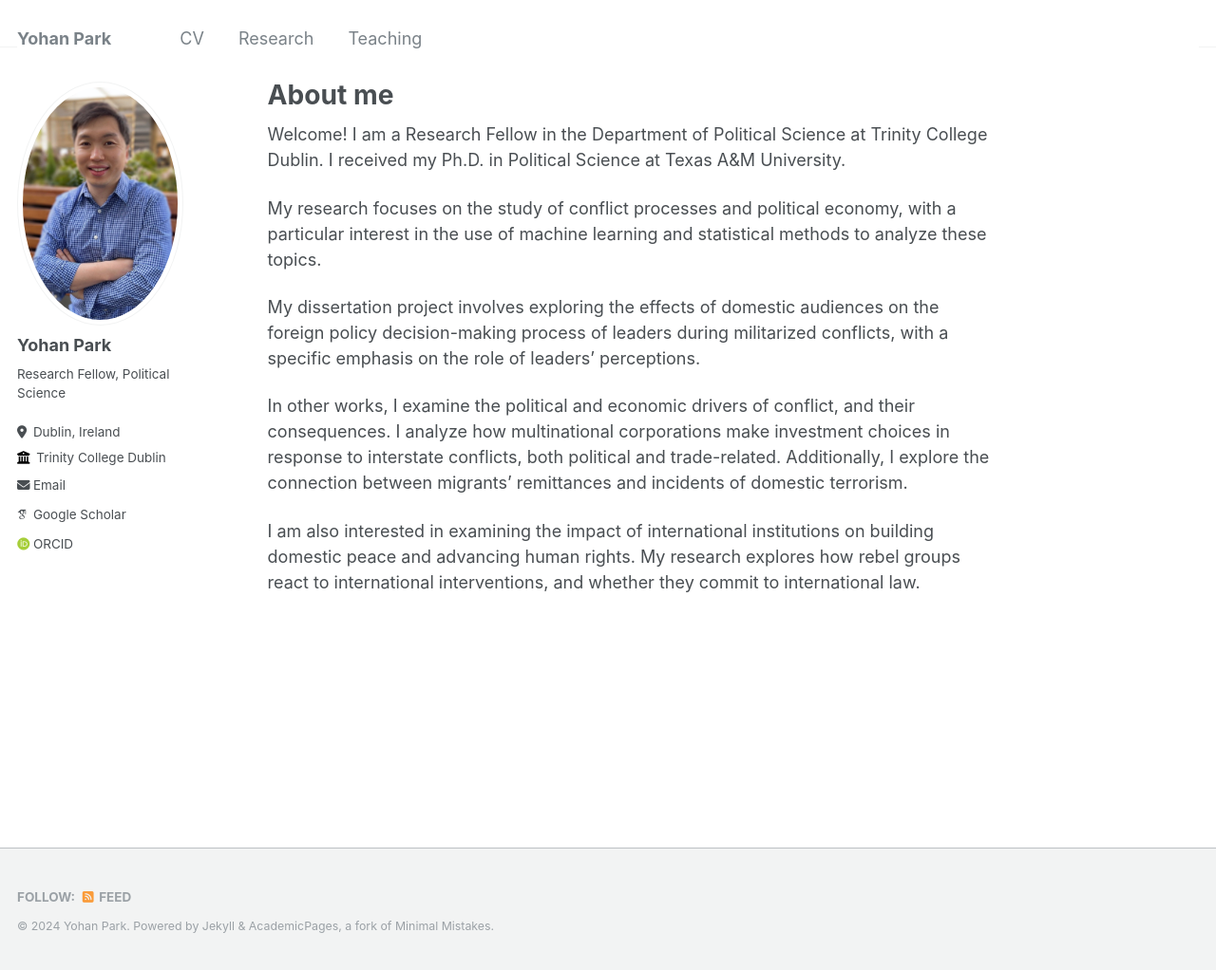
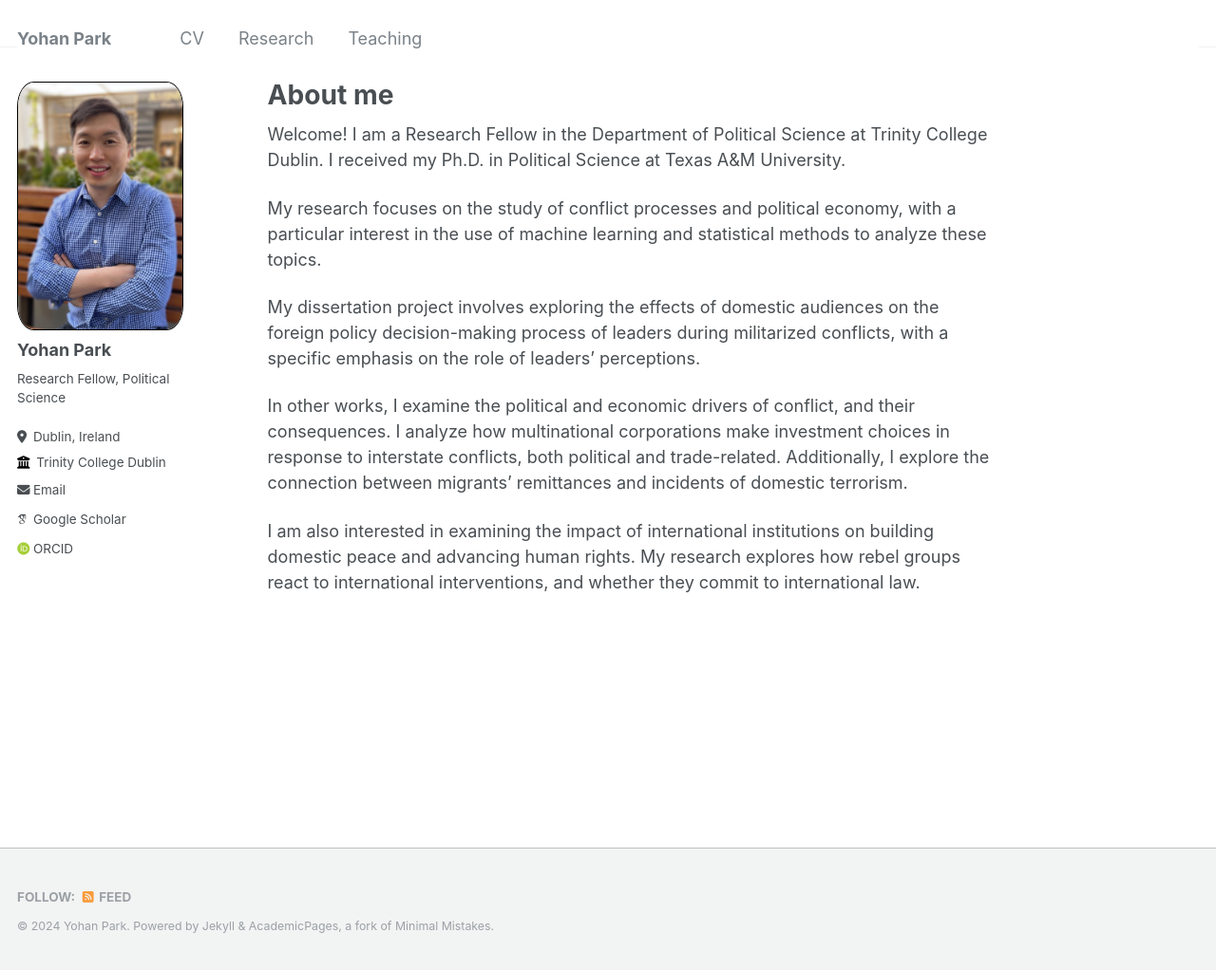
Before and after one commit to yohanpark23/yohanpark23.github.io, a Jekyll site: the page built from _pages/about.md, in a window 1280 px wide and 1022 px high. Shown: the whole window at 95% size. Built offline with Jekyll 4.4.1, drawn with Linux system fonts in a browser that asks for light colours; some web fonts are replaced.

Commit message:
Update _sidebar.scss

```diff
--- a/_sass/_sidebar.scss
+++ b/_sass/_sidebar.scss
@@ -13,10 +13,6 @@
   @include clearfix();
   margin-bottom: 1em;
 
-  @media screen and (min-width: 1024px) {
-    position: fixed;
-    padding-top: $masthead-height;
-  }
 
   @include breakpoint($large) {
     @include span(2 of 12);
@@ -88,11 +84,11 @@
 
   img {
     max-width: 175px;
-    border-radius: 50%;
+    border-radius: 10%;  //50%
 
     @include breakpoint($large) {
-      padding: 5px;
-      border: 1px solid $border-color;
+      padding: 0px;  //5
+      border: 1px solid #000; // $border-color
     }
   }
 }
@@ -123,22 +119,6 @@
 .sidebar .author__name {
   font-family: $sans-serif;
   font-size: $type-size-5;
-}
-
-.sidebar .author__desktop {
-  display: none;
-  @media screen and (min-width: 1024px) {
-    display: block;
-  }
-}
-
-.author__pronouns {
-  margin: 0;
-
-  @include breakpoint($large) {
-    margin-top: 10px;
-    margin-bottom: 10px;
-  }
 }
 
 .author__bio {
```
